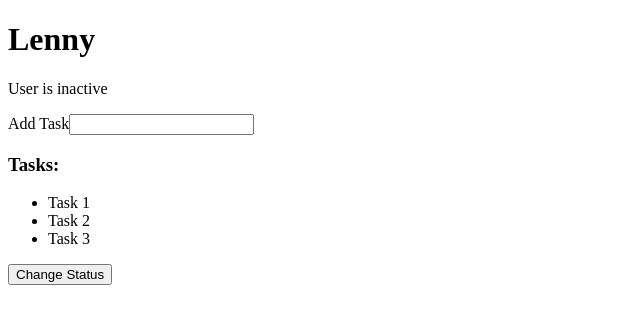
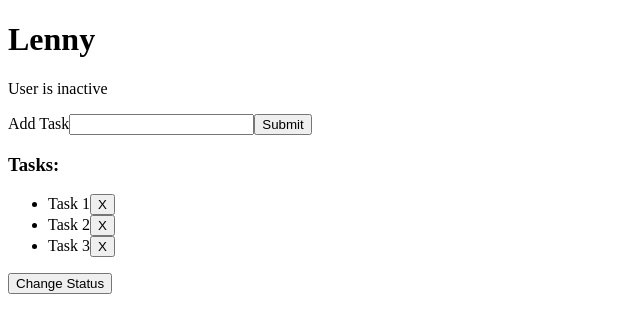
Before and after one commit to Nimira43/Knight-Coders, a Vue app: page / in a window 1280 px wide. Shown: the top 332 px of the page, without its empty margins (0-640 px from the left). Built offline with nearby package versions, Linux system fonts and the light colour scheme.

Commit message:
Seeting up deleteTask button

```diff
--- a/src/App.vue
+++ b/src/App.vue
@@ -20,6 +20,13 @@ const toggleStatus = () => {
   }
 }
 
+const addTask = () => {
+  if (newTask.value.trim() !== '') {
+    tasks.value.push(newTask.value)
+    newTask.value = ''
+  }
+}
+
 </script>
 
 <template>
@@ -36,12 +43,16 @@ const toggleStatus = () => {
       id="newTask"
       name="newTask"
       v-model="newTask"
-      >
+      />
+    <button type="submit">Submit</button>
   </form>
 
   <h3>Tasks:</h3>
   <ul>
-    <li v-for="task in tasks" :key="task">{{ task }}</li>
+    <li v-for="(task, index) in tasks" :key="task">
+      <span>{{ task }}</span>
+      <button @click="deleteTask(index)">X</button>
+    </li>
   </ul>
   <button @click="toggleStatus">Change Status</button>
 
```
